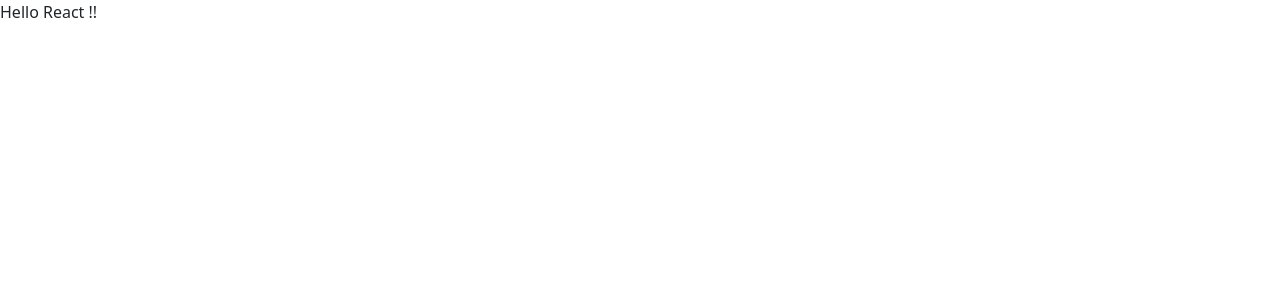
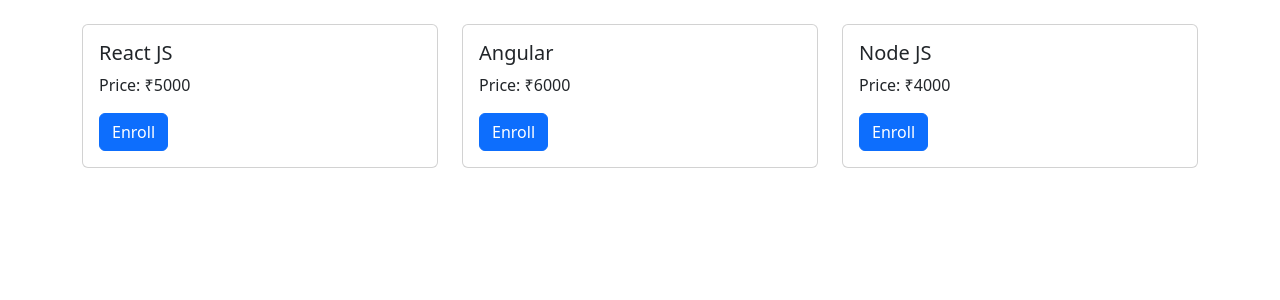
Before and after one commit to saravanan-prog/Master-React-Vite-Project, a React (Vite) app: page / in a window 1280 px wide. Shown: the top 300 px of the page. Built offline with nearby package versions, Linux system fonts and the light colour scheme.

Commit message:
React design

```diff
--- a/src/main.jsx
+++ b/src/main.jsx
@@ -2,9 +2,10 @@ import { StrictMode } from 'react'
 import { createRoot } from 'react-dom/client'
 import '../node_modules/bootstrap/dist/css/bootstrap.min.css'
 import '../node_modules/bootstrap/dist/js/bootstrap.bundle.js'
+import CardComponent from './pages/Card.component.jsx'
 
 createRoot(document.getElementById('root')).render(
   <div>
-     <p>Hello React !!</p>
+     <CardComponent />
   </div>
 )
--- /dev/null
+++ b/src/pages/Card.component.jsx
@@ -0,0 +1,42 @@
+import { Card,Button } from "react-bootstrap";
+
+
+export default function CardComponent() {
+
+    const courses = [
+        { id: 1, name: "React JS", price: 5000 },
+        { id: 2, name: "Angular", price: 6000 },
+        { id: 3, name: "Node JS", price: 4000 }
+    ]
+
+    return (
+        <>
+            <div className="container mt-4">
+                <div className="row">
+                    {courses.map((course) => (
+                        <div className="col-md-4 mb-3" key={course.id}>
+                            <Card>
+                                <Card.Body>
+                                    <Card.Title>
+                                        {course.name}
+                                    </Card.Title>
+                                    <Card.Text>
+                                        Price: ₹{course.price}
+                                    </Card.Text>
+                                    <Button variant="primary">
+                                        Enroll
+                                    </Button>
+                                </Card.Body>
+                            </Card>
+                        </div>
+
+                    ))}
+
+                </div>
+
+            </div>
+
+
+        </>
+    )
+}
```
Also changed, not shown: src/pages/Button.component.jsx (added, +17 -0 lines).
